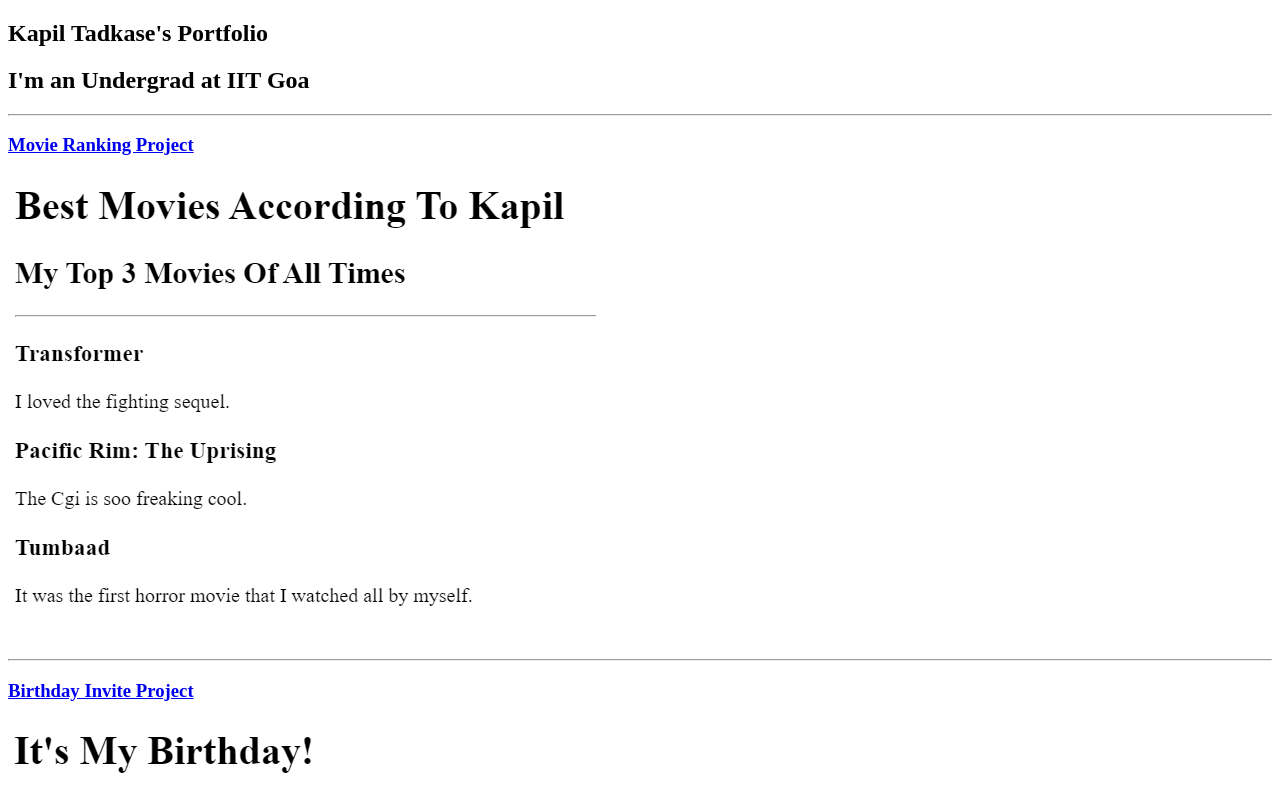
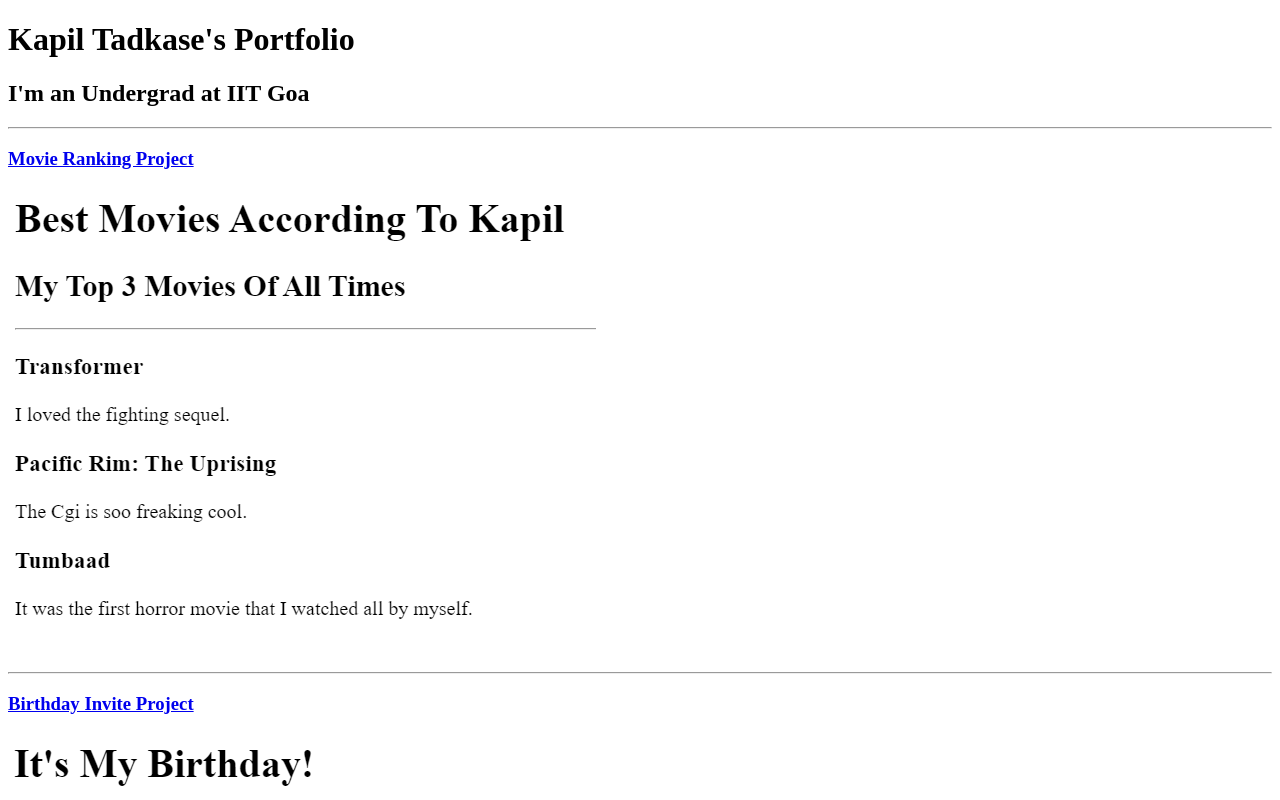
Before and after one commit to knight0711/html-portfolio, a plain HTML site: page index.html in a window 1280 px wide. Shown: the top 800 px of the page. Drawn offline with Linux system fonts and the light colour scheme.

Commit message:
Update index.html

```diff
--- a/index.html
+++ b/index.html
@@ -22,7 +22,7 @@ https://developer.mozilla.org/en-US/docs/Web/HTML/Element/img#attr-height -->
     </head>
 
     <body>
-        <h2>Kapil Tadkase's Portfolio</h2>
+        <h1>Kapil Tadkase's Portfolio</h1>
 
         <h2>I'm an Undergrad at IIT Goa</h2>
 
```
